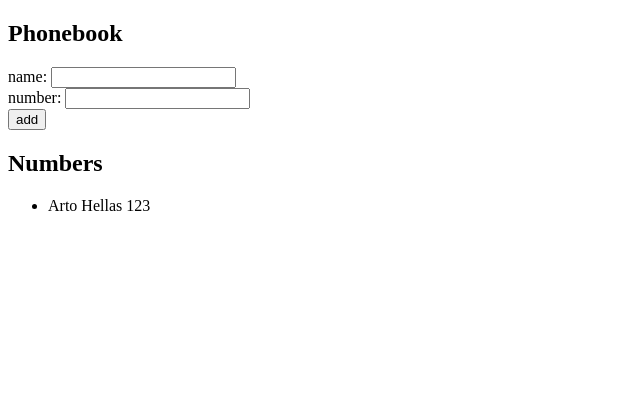
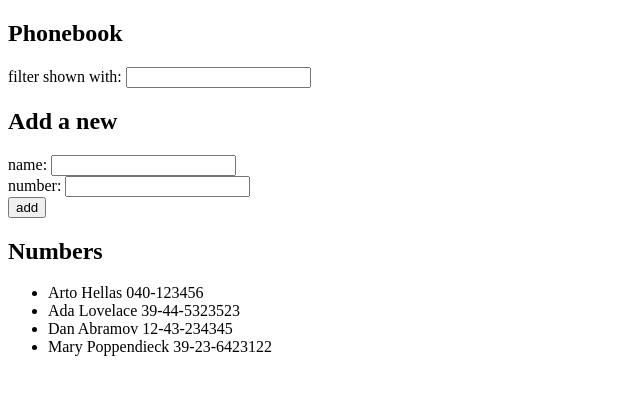
Before and after one commit to AnnamariKoo/05-puhelinluettelo-osa2, a React (Vite) app: page / in a window 1280 px wide. Shown: the top 394 px of the page, without its empty margins (0-640 px from the left). Built offline with nearby package versions, Linux system fonts and the light colour scheme.

Commit message:
Filteröinti nimen mukaan lisätty

```diff
--- a/src/App.jsx
+++ b/src/App.jsx
@@ -10,10 +10,14 @@
 
 const App = () => {
   const [persons, setPersons] = useState([
-      { name: "Arto Hellas", number: "123" },
+      { name: "Arto Hellas", number: "040-123456" },
+      { name: "Ada Lovelace", number: "39-44-5323523" },
+      { name: "Dan Abramov", number: "12-43-234345" },
+      { name: "Mary Poppendieck", number: "39-23-6423122" },
     ]),
     [newName, setNewName] = useState(""),
-    [newNumber, setNewNumber] = useState("");
+    [newNumber, setNewNumber] = useState(""),
+    [searchTerm, setSearchTerm] = useState("");
 
   const addPerson = (event) => {
     event.preventDefault();
@@ -38,6 +42,10 @@
     });
   };
 
+  const handleSearchChange = (event) => {
+    setSearchTerm(event.target.value);
+  };
+
   const handleNameChange = (event) => {
     setNewName(event.target.value);
   };
@@ -49,6 +57,11 @@
   return (
     <div>
       <h2>Phonebook</h2>
+      <form>
+        filter shown with:{" "}
+        <input value={searchTerm} onChange={handleSearchChange} />
+      </form>
+      <h2>Add a new</h2>
       <form onSubmit={addPerson}>
         <div>
           name: <input value={newName} onChange={handleNameChange} />
@@ -62,9 +75,13 @@
       </form>
       <h2>Numbers</h2>
       <ul>
-        {persons.map((person) => (
-          <Person key={person.name} person={person} />
-        ))}
+        {persons
+          .filter((person) =>
+            person.name.toLowerCase().includes(searchTerm.toLowerCase())
+          )
+          .map((person) => (
+            <Person key={person.name} person={person} />
+          ))}
       </ul>
     </div>
   );
```
